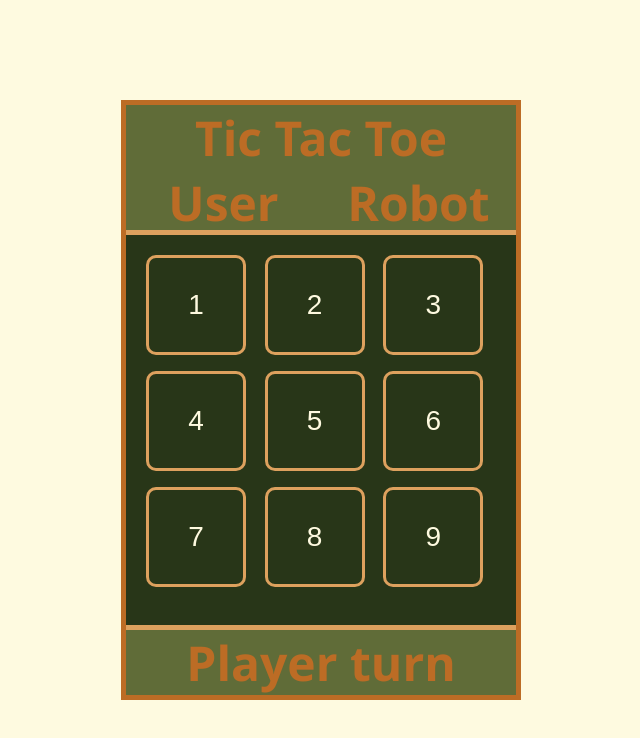
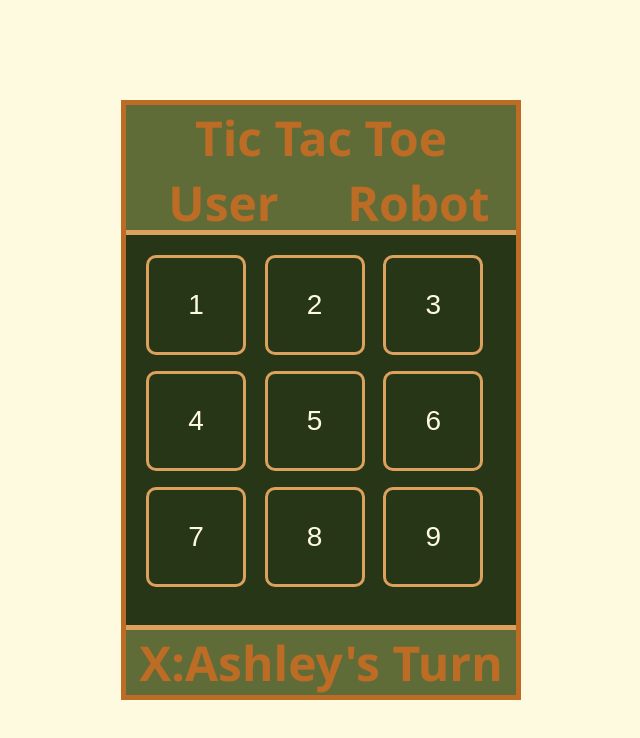
Before and after one commit to bunchley/tic-tac-toe, a plain HTML site: page index.html in a window 1280 px wide. Shown: the whole page, without its empty margins (319-959 px from the left). Drawn offline with Linux system fonts and the light colour scheme.

Commit message:
display player 1 names first

```diff
--- a/index.html
+++ b/index.html
@@ -26,7 +26,7 @@
           <button class="position" id="eight">8</button>
           <button class="position" id="nine">9</button>
         </div>
-        <div class="player-turn">Player turn</div>
+        <div class="player-turn"></div>
       </div>
     </div>
     <script src="./src/game.js"></script>
--- a/src/game.js
+++ b/src/game.js
@@ -1,11 +1,16 @@
-// need to add event listener on .board
-// need to add player turn to display players engaged
-//
-// function Position = {
-//     position: "one",
-//     currentValue
-// }
+let playerTurnDisplay = document.querySelector(".player-turn");
+let Player = function Player(name, marker) {
+  this.name = name;
+  this.marker = marker;
+};
+
+Player.prototype.displayPlayer = function () {
+  console.log("display player");
+};
 const board = document.querySelector(".board");
+
+const playerOne = new Player("Ashley", "X");
+const playerTwo = new Player("Kevin", "O");
 
 function handleClick() {
   console.log("Position Clicked");
@@ -18,3 +23,13 @@ board.addEventListener("click", (event) => {
   }
   console.dir(event.target.id);
 });
+
+function displayCurrentPlayerName(name, marker) {
+  let playerName = document.createTextNode(`${marker}:${name}'s Turn`);
+  playerTurnDisplay.appendChild(playerName);
+}
+
+function playGame() {
+  displayCurrentPlayerName(playerOne.name, playerOne.marker);
+}
+playGame();
```
Also changed, not shown: intro.html (added).
